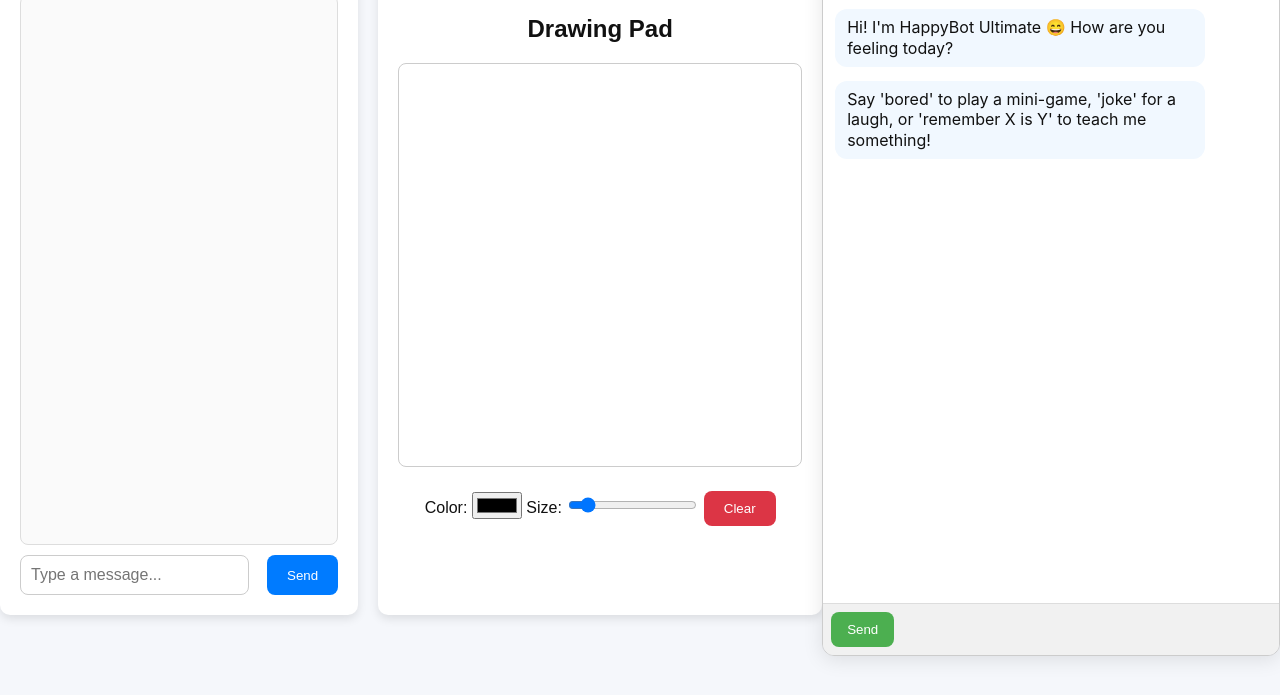
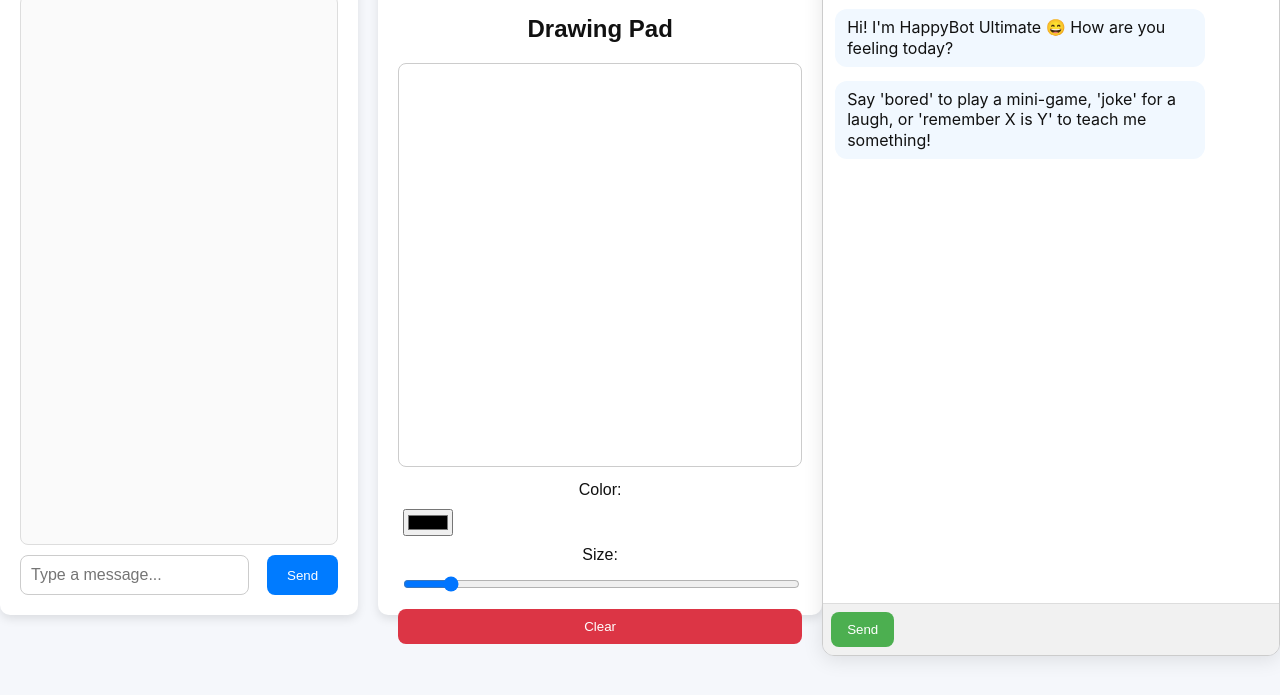
Before and after one commit to supernurmio/happybot, a plain HTML site: page happybot/index.html in a window 1280 px wide. Shown: the part 105-800 px from the top of the page. Drawn offline with Linux system fonts and the light colour scheme.

Commit message:
Update style.css

```diff
--- a/happybot/style.css
+++ b/happybot/style.css
@@ -87,9 +87,20 @@ button:hover {
     margin-bottom: 10px;
 }
 
+.draw-controls {
+    display: flex;
+    flex-direction: column;
+    gap: 10px;
+}
+
+.draw-controls input[type="color"],
+.draw-controls input[type="range"] {
+    margin-left: 5px;
+}
+
 .draw-controls button {
-    margin-top: 10px;
     background: #dc3545;
+    margin-top: 5px;
 }
 
 .draw-controls button:hover {
```
